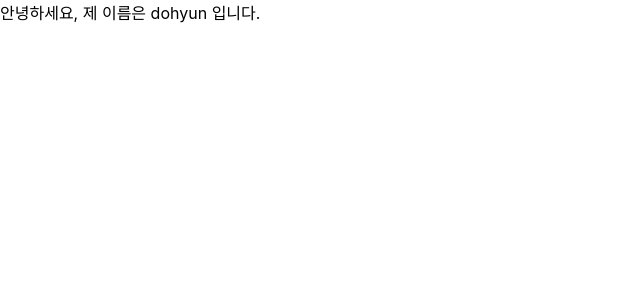
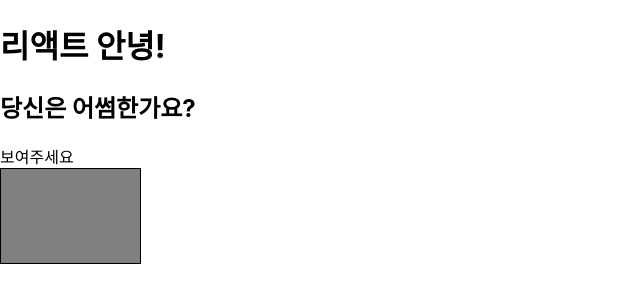
Before and after one commit to developer-do/react-study, a React (Create React App) app in the folder hello-react/: page / in a window 1280 px wide. Shown: the top 302 px of the page, without its empty margins (0-640 px from the left). Built offline with nearby package versions, Linux system fonts and the light colour scheme.

Commit message:
Revert "defaultProps 사용해서 MyComponent에 데이터를 넘겼습니다."

```diff
--- a/hello-react/src/App.css
+++ b/hello-react/src/App.css
@@ -1,4 +1,38 @@
-.my-div {
-  background-color: aqua;
-  font-size: 15px;
+.App {
+  text-align: center;
 }
+
+.App-logo {
+  height: 40vmin;
+  pointer-events: none;
+}
+
+@media (prefers-reduced-motion: no-preference) {
+  .App-logo {
+    animation: App-logo-spin infinite 20s linear;
+  }
+}
+
+.App-header {
+  background-color: #282c34;
+  min-height: 100vh;
+  display: flex;
+  flex-direction: column;
+  align-items: center;
+  justify-content: center;
+  font-size: calc(10px + 2vmin);
+  color: white;
+}
+
+.App-link {
+  color: #61dafb;
+}
+
+@keyframes App-logo-spin {
+  from {
+    transform: rotate(0deg);
+  }
+  to {
+    transform: rotate(360deg);
+  }
+}
--- a/hello-react/src/App.js
+++ b/hello-react/src/App.js
@@ -1,19 +1,30 @@
 import React, { Component } from 'react';
-import MyComponent from './MyComponent';
+import logo from './logo.svg';
+import './App.css';
 
 class App extends Component {
+  render() {
+    const text = "당신은 어썸한가요?";
+    const condition = true;
+    const style = {
+      backgroundColor: 'gray',
+      border: '1px solid black',
+      height: Math.round(Math.random() * 300) + 50,
+      width: Math.round(Math.random() * 300) + 50,
+      WebkitTransition: 'all',
+      MozTransition: 'all',
+      msTransition: 'all'
+    };
 
-  render() {
-    const name = "dohyun";
     return (
-      <MyComponent name={name} />
+      <div>
+        <h1>리액트 안녕!</h1>
+        <h2>{text}</h2>
+        {condition && '보여주세요'}
+        <div style={style}></div>
+      </div>
     );
   }
 }
 
-// props가 지정되지 않았을 때 기본 props
-MyComponent.defaultProps = {
-  name: '기본 이름',
-};
-
 export default App;
--- a/hello-react/src/MyComponent.js
+++ /dev/null
@@ -1,18 +0,0 @@
-import React, { Component } from 'react';
-
-class MyComponent extends Component {
-    static defaultProps = {
-        name: '비회원',
-    }
-
-    render() {
-
-        return (
-            <div>
-                안녕하세요, 제 이름은 {this.props.name} 입니다.
-            </div>
-        );
-    }
-}
-
-export default MyComponent;
```
